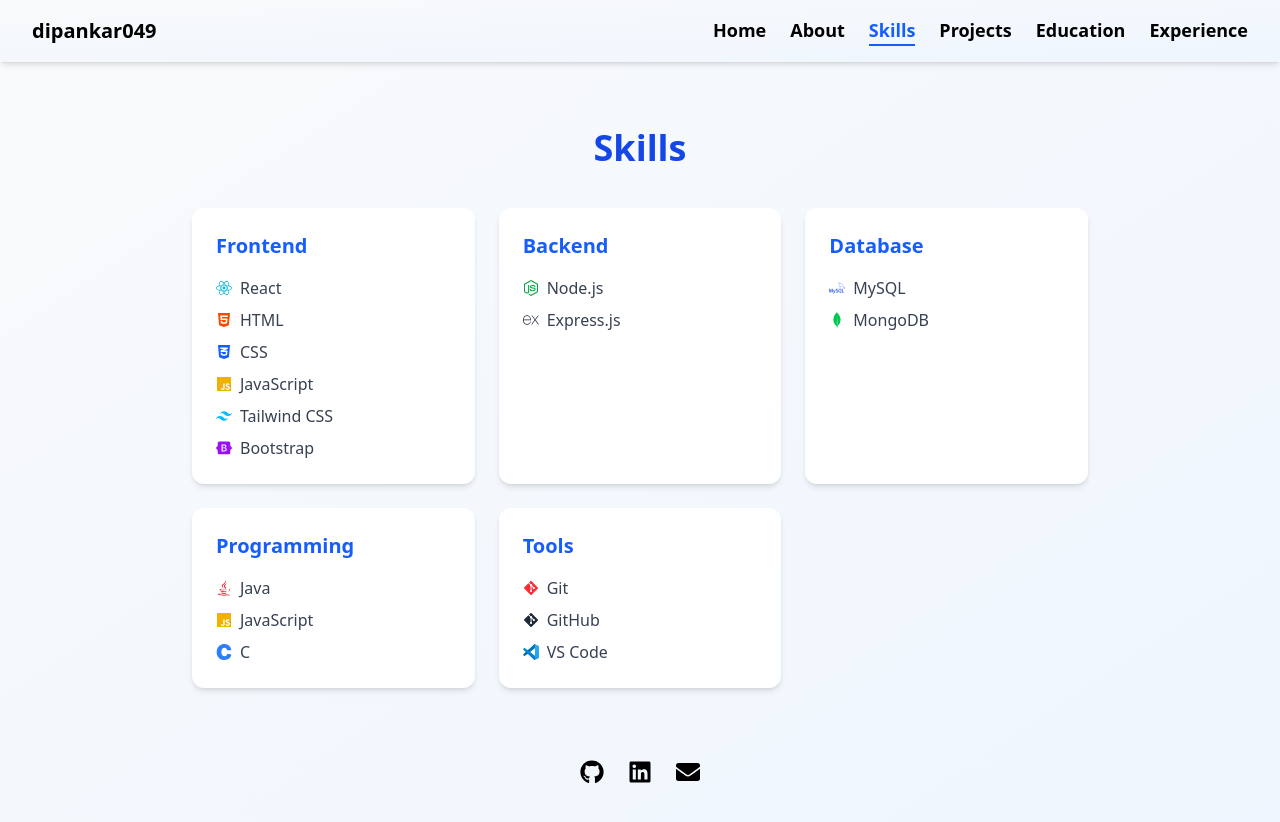
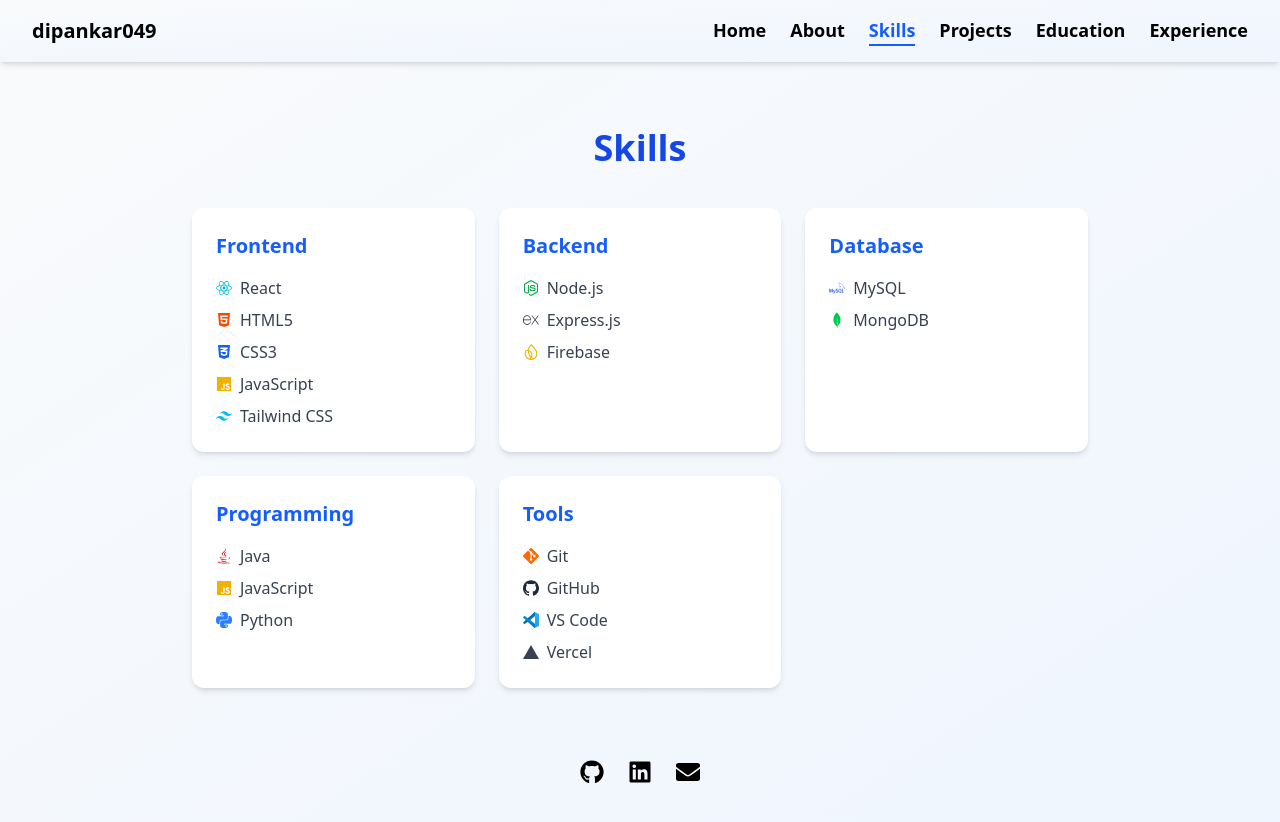
Before and after one commit to dipankar049/portfolio, a React (Vite) app: page /skills in a window 1280 px wide. Shown: the top 822 px of the page. Built offline with nearby package versions, Linux system fonts and the light colour scheme.

Commit message:
update skills

```diff
--- a/src/components/Education.jsx
+++ b/src/components/Education.jsx
@@ -15,7 +15,7 @@
 
         {/* Higher Secondary */}
         <div className="bg-gradient-to-r from-gray-50 to-white p-6 rounded-2xl shadow-md hover:shadow-xl hover:scale-105 transition duration-300 ease-in-out cursor-pointer">
-          <h3 className="text-xl md:text-2xl font-semibold text-blue-600">Senior Secondary (XII), Science</h3>
+          <h3 className="text-xl md:text-2xl font-semibold text-blue-600">Higher Secondary Education (XII), Science</h3>
           <p className="text-sm text-gray-500">Sundarban Adarsha Vidyamandir</p>
           <p className="text-sm text-gray-400">WBCHSE • Completed: 2021</p>
           <p className="text-gray-700 mt-2">Percentage: <span className="font-medium">83.80%</span></p>
@@ -23,7 +23,7 @@
 
         {/* Secondary */}
         <div className="bg-gradient-to-r from-blue-50 to-white p-6 rounded-2xl shadow-md hover:shadow-xl hover:scale-105 transition duration-300 ease-in-out cursor-pointer">
-          <h3 className="text-xl md:text-2xl font-semibold text-blue-600">Secondary (X)</h3>
+          <h3 className="text-xl md:text-2xl font-semibold text-blue-600">Secondary Education (X)</h3>
           <p className="text-sm text-gray-500">Mahendraganj High School</p>
           <p className="text-sm text-gray-400">WBBSE • Completed: 2019</p>
           <p className="text-gray-700 mt-2">Percentage: <span className="font-medium">84.70%</span></p>
--- a/src/components/Hero.jsx
+++ b/src/components/Hero.jsx
@@ -18,10 +18,10 @@
           <h1 className="text-3xl sm:text-4xl md:text-5xl font-bold text-gray-800 mb-4">
             Hi, I’m <span className="text-blue-600">Dipankar</span>
           </h1>
-          <p className="text-xl text-gray-600 mb-2">
+          <p className="text-xl sm:text-2xl text-gray-600 mb-2">
             Final Year CSE Student | MERN Stack Developer | Problem Solver
           </p>
-          <p className="text-md text-gray-500 mb-6">
+          <p className="text-md sm:text-lg text-gray-500 mb-6">
             I love building web and mobile apps that solve real-world problems and improve user experiences.
           </p>
           <div className="flex gap-4 justify-center md:justify-start">
--- a/src/components/Skills.jsx
+++ b/src/components/Skills.jsx
@@ -1,10 +1,10 @@
 import { FaHtml5, FaCss3Alt, FaJs, FaReact, FaNodeJs, FaGitAlt, FaJava } from 'react-icons/fa';
-import { SiTailwindcss, SiBootstrap, SiMongodb, SiMysql, SiExpress, SiC } from 'react-icons/si';
+import { SiTailwindcss, SiBootstrap, SiMongodb, SiMysql, SiExpress, SiGit, SiGithub, SiVercel, SiFirebase, SiPython } from 'react-icons/si';
 import SiVSCode from "../assets/vscode.svg";
 
 const iconMap = {
-  HTML: <FaHtml5 className="text-orange-600" />,
-  CSS: <FaCss3Alt className="text-blue-600" />,
+  HTML5: <FaHtml5 className="text-orange-600" />,
+  CSS3: <FaCss3Alt className="text-blue-600" />,
   JavaScript: <FaJs className="text-yellow-500" />,
   React: <FaReact className="text-cyan-500" />,
   "Tailwind CSS": <SiTailwindcss className="text-sky-400" />,
@@ -13,20 +13,22 @@
   "Express.js": <SiExpress className="text-gray-800" />,
   MySQL: <SiMysql className="text-blue-700" />,
   MongoDB: <SiMongodb className="text-green-500" />,
-  C: <SiC className="text-blue-500" />,
+  Python: <SiPython className="text-blue-500" />,
   Java: <FaJava className="text-red-600" />,
-  Git: <FaGitAlt className="text-red-500" />,
-  GitHub: <FaGitAlt className="text-gray-800" />,
+  Git: <SiGit className="text-orange-500" />,
+  GitHub: <SiGithub className="text-gray-800" />,
+  Firebase: <SiFirebase  className='text-yellow-500'/>,
+  Vercel: <SiVercel/>,
   "VS Code": <img src={SiVSCode} alt="VS Code" className="w-4 h-4" />,
 };
 
 const Skills = () => {
   const skillCategories = {
-    "Frontend": ["React", "HTML", "CSS", "JavaScript", "Tailwind CSS", "Bootstrap"],
-    "Backend": ["Node.js", "Express.js"],
+    "Frontend": ["React", "HTML5", "CSS3", "JavaScript", "Tailwind CSS"],
+    "Backend": ["Node.js", "Express.js", "Firebase"],
     "Database": ["MySQL", "MongoDB"],
-    "Programming": ["Java", "JavaScript", "C"],
-    "Tools": ["Git", "GitHub", "VS Code"]
+    "Programming": ["Java", "JavaScript", "Python"],
+    "Tools": ["Git", "GitHub", "VS Code", "Vercel"]
   };
 
   return (
```
